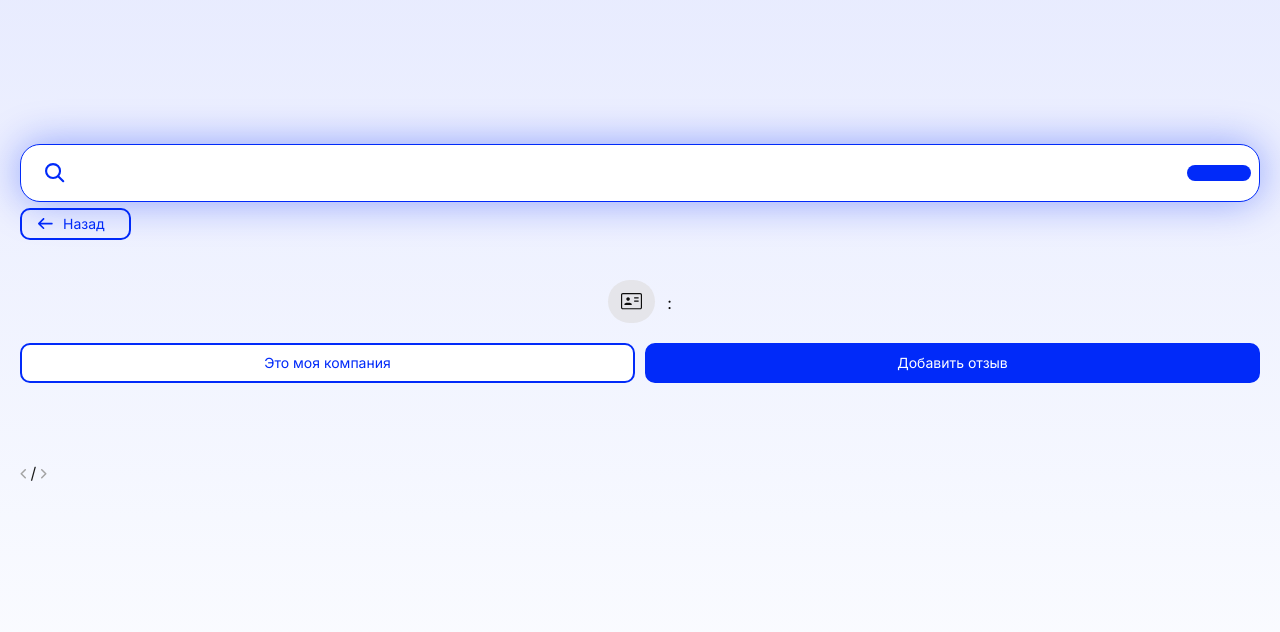
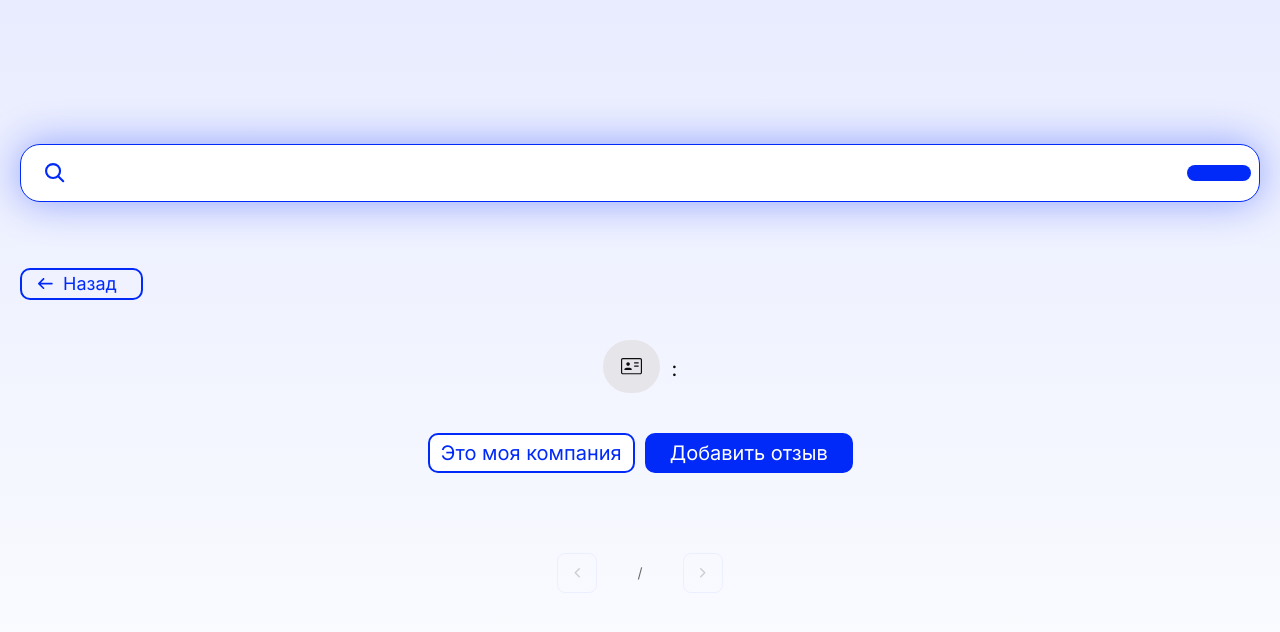
Before and after one commit to AAAlex2001/safelogist, a FastAPI app: template backend/templates/company_reviews.html in a window 1280 px wide. Shown: the top 632 px of the page. Run offline with FastAPI, Linux system fonts and the light colour scheme; the template is opened without the code that fills it, so the values that code supplies are empty; parts of the project's set-up code (start-up, migrations or seed data) failed here and were passed over.

Commit message:
правки

```diff
--- a/backend/static/css/company.css
+++ b/backend/static/css/company.css
@@ -1,3 +1,52 @@
+.pagination {
+    display: flex;
+    justify-content: center;
+    align-items: center;
+}
+
+.pagination-buttons {
+    display: flex;
+    align-items: center;
+    gap: 40px;
+}
+
+.pagination-button {
+    width: 40px;
+    height: 40px;
+    display: flex;
+    align-items: center;
+    justify-content: center;
+    border: 1px solid #012AF91A;
+    border-radius: 8px;
+    text-decoration: none;
+    color: #0D0D0D;
+    font-size: 16px;
+    font-weight: 400;
+    transition: all 0.2s;
+    cursor: pointer;
+}
+
+.pagination-button:hover {
+    border-color: #012AF9;
+    background: #012AF914;
+}
+
+.pagination-button:active {
+    background: #E5E5EA;
+}
+
+.pagination-button-disabled {
+    opacity: 0.5;
+    cursor: not-allowed;
+    pointer-events: none;
+}
+
+.page-info {
+    font-size: 14px;
+    line-height: 20px;
+    color: #6B6B6B;
+    font-weight: 400;
+}
 * {
     margin: 0;
     padding: 0;
@@ -63,20 +112,9 @@
     color: #f5b301;
 }
 
-.star.half {
-    color: #f5b301;
-    opacity: 0.6;
-}
-
 .rating-value {
     font-weight: 700;
     color: #1a1a1a;
-}
-
-.hero-eyebrow {
-    font-size: 14px;
-    color: #2f80ed;
-    font-weight: 700;
 }
 
 .hero-title {
@@ -151,6 +189,8 @@
 
 .actions.dual {
     justify-content: space-between;
+    max-width: 320px;
+    margin: 0 auto 40px;
 }
 
 .actions.dual .btn {
@@ -201,7 +241,8 @@
     display: flex;
     flex-direction: column;
     gap: 16px;
-    margin-bottom: 40px;
+    margin: 0 auto 40px;
+    justify-content: center;
 }
 
 .section-title {
@@ -328,3 +369,57 @@
     border-radius: 15px;
     padding: 16px;
 }
+
+@media (min-width: 768px) {
+
+    .company-card {
+        margin: 0 auto 40px;
+    }
+
+    .actions.dual {
+        justify-content: space-between;
+        max-width: 425px;
+    }
+
+    .company-name {
+        font-size: 20px;
+        line-height: 24px;
+    }
+
+    .company-meta {
+        font-size: 20px;
+        line-height: 24px;
+    }
+
+    .company-avatar {
+        padding: 18px;
+    }
+
+    .btn {
+        font-size: 20px;
+        line-height: 24px;
+    }
+
+    .back-btn {
+        font-size: 18px;
+        line-height: 24px;
+    }
+
+}
+
+@media (min-width: 1440px) {
+
+    .company-page {
+        width: 100%;
+        max-width: 1150px;
+    }
+
+    .meta-columns {
+        flex-direction: row;
+    }
+
+    .company-meta-card {
+        width: 370px;
+    }
+
+}
--- a/backend/static/css/searchbar.css
+++ b/backend/static/css/searchbar.css
@@ -1,6 +1,6 @@
 .search-wrapper {
   position: relative;
-  margin-bottom: 20px;
+  margin-bottom: 40px;
   height: 44px;
 }
 
@@ -127,6 +127,9 @@
 }
 
 @media (min-width: 768px) {
+  .search-wrapper {
+    margin-bottom: 80px;
+  }
   .search-icon {
     width: 20px;
     height: 20px;
```
